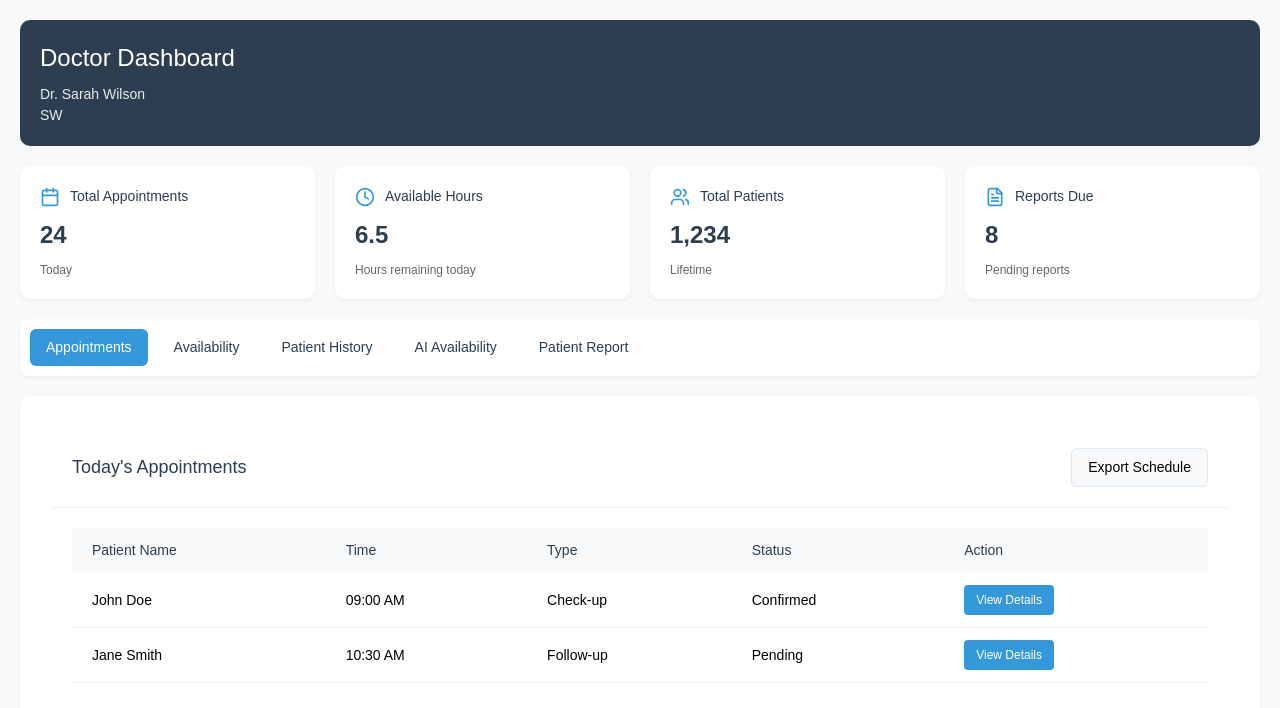
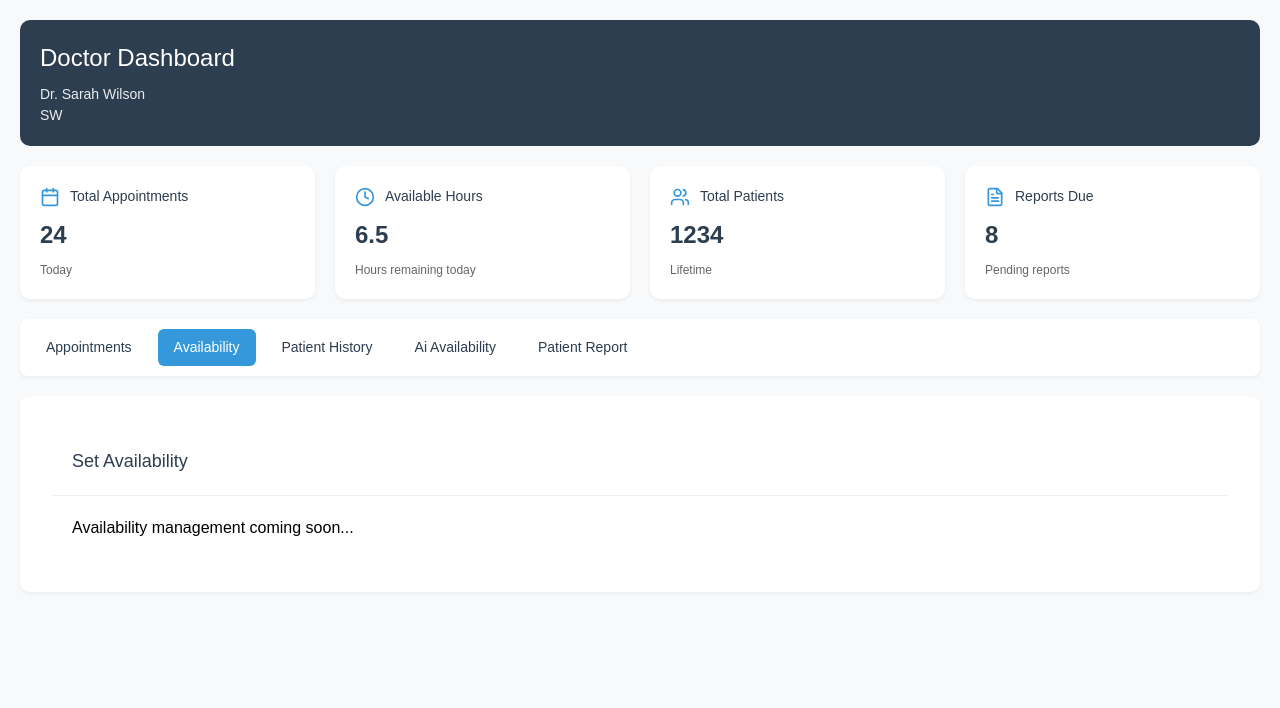
Before and after one commit to Mekala-Sanjith3/Healthcare_Appointment_System_Project, a React (Vite) app in the folder HealthCare/: page /doctor-dashboard in a window 1280 px wide. Both pictures are taken after a click on the button "Availability". Shown: the top 708 px of the page. Built offline with nearby package versions, Linux system fonts and the light colour scheme.

Commit message:
Doctor + Home PreFinal

```diff
--- a/HealthCare/src/components/pages/DoctorDashboard.jsx
+++ b/HealthCare/src/components/pages/DoctorDashboard.jsx
@@ -1,69 +1,146 @@
-import React, { useState } from "react"
-import { Calendar, Clock, FileText, History, Users, Search, Download } from "lucide-react"
-import { Card, CardContent, CardHeader, CardTitle } from "../../components/card"
-import { Tabs, TabsContent, TabsList, TabsTrigger } from "../../components/tabs"
-import { Table, TableBody, TableCell, TableHead, TableHeader, TableRow } from "../../components/table"
-import { Button } from "../../components/button"
-import { Input } from "../../components/input"
-import { Label } from "../../components/label"
-import { Switch } from "../../components/switch"
-import { LineChart, Line, XAxis, YAxis, CartesianGrid, Tooltip, Legend, ResponsiveContainer } from "recharts"
-import "../../styles/css-pages/DoctorDashboard.css"
+import React, { useState } from "react";
+import "../../styles/css-pages/DoctorDashboard.css";
+import { Calendar, Clock, Users, FileText } from "lucide-react";
 
 const DoctorDashboard = () => {
-  const [activeTab, setActiveTab] = useState("appointments")
-  const [date, setDate] = useState(new Date())
-
-  // Sample data (you would typically fetch this from an API)
-  const appointments = [
-    { id: 1, patientName: "John Doe", time: "09:00 AM", type: "Check-up", status: "Confirmed" },
-    { id: 2, patientName: "Jane Smith", time: "10:30 AM", type: "Follow-up", status: "Pending" },
-  ]
-
-  const patientHistory = [
+  const [activeTab, setActiveTab] = useState("appointments");
+  const [appointments] = useState([
     {
       id: 1,
       patientName: "John Doe",
-      lastVisit: "2024-01-15",
-      diagnosis: "Common Cold",
-      treatment: "Prescribed antibiotics",
+      time: "09:00 AM",
+      type: "Check-up",
+      status: "Confirmed"
     },
-    { id: 2, patientName: "Jane Smith", lastVisit: "2024-01-10", diagnosis: "Migraine", treatment: "Pain medication" },
-  ]
+    {
+      id: 2,
+      patientName: "Jane Smith",
+      time: "10:30 AM",
+      type: "Follow-up",
+      status: "Pending"
+    }
+  ]);
 
-  const aiData = [
-    { time: "9 AM", patients: 4, efficiency: 85 },
-    { time: "10 AM", patients: 6, efficiency: 90 },
-    { time: "11 AM", patients: 8, efficiency: 95 },
-    { time: "12 PM", patients: 4, efficiency: 80 },
-    { time: "1 PM", patients: 2, efficiency: 75 },
-    { time: "2 PM", patients: 5, efficiency: 85 },
-    { time: "3 PM", patients: 7, efficiency: 90 },
-    { time: "4 PM", patients: 3, efficiency: 80 },
-  ]
+  const [stats] = useState({
+    totalAppointments: 24,
+    availableHours: 6.5,
+    totalPatients: 1234,
+    reportsDue: 8
+  });
 
-  const reports = [
-    { id: 1, patientName: "John Doe", reportType: "Blood Test", date: "2024-01-20", status: "Pending" },
-    { id: 2, patientName: "Jane Smith", reportType: "X-Ray", date: "2024-01-19", status: "Completed" },
-  ]
+  // Handle tab changes
+  const handleTabChange = (tab) => {
+    setActiveTab(tab);
+  };
+
+  // Handle export schedule
+  const handleExportSchedule = () => {
+    console.log("Exporting schedule...");
+  };
+
+  // Handle view details
+  const handleViewDetails = (appointmentId) => {
+    console.log("Viewing details for appointment:", appointmentId);
+  };
+
+  // Render different content based on active tab
+  const renderTabContent = () => {
+    switch (activeTab) {
+      case "appointments":
+        return (
+          <div className="card">
+            <div className="card-header">
+              <h2 className="card-title">Today's Appointments</h2>
+              <button className="export-button" onClick={handleExportSchedule}>
+                Export Schedule
+              </button>
+            </div>
+            <div className="card-content">
+              <div className="table-container">
+                <table className="table">
+                  <thead>
+                    <tr>
+                      <th>Patient Name</th>
+                      <th>Time</th>
+                      <th>Type</th>
+                      <th>Status</th>
+                      <th>Action</th>
+                    </tr>
+                  </thead>
+                  <tbody>
+                    {appointments.map((appointment) => (
+                      <tr key={appointment.id}>
+                        <td>{appointment.patientName}</td>
+                        <td>{appointment.time}</td>
+                        <td>{appointment.type}</td>
+                        <td>{appointment.status}</td>
+                        <td>
+                          <button
+                            className="view-details-btn"
+                            onClick={() => handleViewDetails(appointment.id)}
+                          >
+                            View Details
+                          </button>
+                        </td>
+                      </tr>
+                    ))}
+                  </tbody>
+                </table>
+              </div>
+            </div>
+          </div>
+        );
+
+      case "availability":
+        return (
+          <div className="card">
+            <div className="card-header">
+              <h2 className="card-title">Set Availability</h2>
+            </div>
+            <div className="card-content">
+              <p>Availability management coming soon...</p>
+            </div>
+          </div>
+        );
+
+      case "patient-history":
+        return (
+          <div className="card">
+            <div className="card-header">
+              <h2 className="card-title">Patient History</h2>
+            </div>
+            <div className="card-content">
+              <p>Patient history records coming soon...</p>
+            </div>
+          </div>
+        );
+
+      default:
+        return (
+          <div className="card">
+            <div className="card-content">
+              <p>Content coming soon...</p>
+            </div>
+          </div>
+        );
+    }
+  };
 
   return (
     <div className="dashboard-container">
-      {/* Doctor Info Header */}
       <div className="dashboard-header">
         <h1>Doctor Dashboard</h1>
         <p>Dr. Sarah Wilson</p>
         <p>SW</p>
       </div>
 
-      {/* Stats Grid */}
       <div className="stats-grid">
         <div className="stat-card">
           <div className="stat-header">
             <Calendar className="stat-icon" />
             <h3>Total Appointments</h3>
           </div>
-          <div className="value">24</div>
+          <div className="value">{stats.totalAppointments}</div>
           <p className="stat-label">Today</p>
         </div>
 
@@ -72,7 +149,7 @@ const DoctorDashboard = () => {
             <Clock className="stat-icon" />
             <h3>Available Hours</h3>
           </div>
-          <div className="value">6.5</div>
+          <div className="value">{stats.availableHours}</div>
           <p className="stat-label">Hours remaining today</p>
         </div>
 
@@ -81,7 +158,7 @@ const DoctorDashboard = () => {
             <Users className="stat-icon" />
             <h3>Total Patients</h3>
           </div>
-          <div className="value">1,234</div>
+          <div className="value">{stats.totalPatients}</div>
           <p className="stat-label">Lifetime</p>
         </div>
 
@@ -90,64 +167,27 @@ const DoctorDashboard = () => {
             <FileText className="stat-icon" />
             <h3>Reports Due</h3>
           </div>
-          <div className="value">8</div>
+          <div className="value">{stats.reportsDue}</div>
           <p className="stat-label">Pending reports</p>
         </div>
       </div>
 
-      {/* Tabs */}
       <div className="tabs-list">
-        <button className="tab-trigger" data-state="active">Appointments</button>
-        <button className="tab-trigger">Availability</button>
-        <button className="tab-trigger">Patient History</button>
-        <button className="tab-trigger">AI Availability</button>
-        <button className="tab-trigger">Patient Report</button>
+        {["appointments", "availability", "patient-history", "ai-availability", "patient-report"].map((tab) => (
+          <button
+            key={tab}
+            className={`tab-trigger ${activeTab === tab ? "active" : ""}`}
+            data-state={activeTab === tab ? "active" : ""}
+            onClick={() => handleTabChange(tab)}
+          >
+            {tab.split("-").map(word => word.charAt(0).toUpperCase() + word.slice(1)).join(" ")}
+          </button>
+        ))}
       </div>
 
-      {/* Today's Appointments */}
-      <div className="card">
-        <div className="card-header">
-          <h2 className="card-title">Today's Appointments</h2>
-          <button className="export-button">Export Schedule</button>
-        </div>
-        <div className="card-content">
-          <div className="table-container">
-            <table className="table">
-              <thead>
-                <tr>
-                  <th>Patient Name</th>
-                  <th>Time</th>
-                  <th>Type</th>
-                  <th>Status</th>
-                  <th>Action</th>
-                </tr>
-              </thead>
-              <tbody>
-                <tr>
-                  <td>John Doe</td>
-                  <td>09:00 AM</td>
-                  <td>Check-up</td>
-                  <td>Confirmed</td>
-                  <td>
-                    <button className="view-details-btn">View Details</button>
-                  </td>
-                </tr>
-                <tr>
-                  <td>Jane Smith</td>
-                  <td>10:30 AM</td>
-                  <td>Follow-up</td>
-                  <td>Pending</td>
-                  <td>
-                    <button className="view-details-btn">View Details</button>
-                  </td>
-                </tr>
-              </tbody>
-            </table>
-          </div>
-        </div>
-      </div>
+      {renderTabContent()}
     </div>
-  )
-}
+  );
+};
 
-export default DoctorDashboard
+export default DoctorDashboard;
--- a/HealthCare/src/styles/css-pages/DoctorDashboard.css
+++ b/HealthCare/src/styles/css-pages/DoctorDashboard.css
@@ -196,3 +196,71 @@
 }
 
 /* Add any other custom styles you need */
+
+.status-select {
+  padding: 4px 8px;
+  border: 1px solid #e2e8f0;
+  border-radius: 4px;
+  font-size: 14px;
+  color: #2c3e50;
+}
+
+.status-select option {
+  padding: 4px;
+}
+
+/* Modal styles for appointment details */
+.modal-overlay {
+  position: fixed;
+  top: 0;
+  left: 0;
+  right: 0;
+  bottom: 0;
+  background: rgba(0, 0, 0, 0.5);
+  display: flex;
+  justify-content: center;
+  align-items: center;
+  z-index: 1000;
+}
+
+.modal-content {
+  background: white;
+  padding: 20px;
+  border-radius: 10px;
+  max-width: 500px;
+  width: 90%;
+}
+
+/* Loading state */
+.loading-spinner {
+  display: flex;
+  justify-content: center;
+  align-items: center;
+  padding: 20px;
+}
+
+/* Empty state */
+.empty-state {
+  text-align: center;
+  padding: 40px;
+  color: #666;
+}
+
+/* Success/Error messages */
+.message {
+  padding: 10px;
+  border-radius: 4px;
+  margin-bottom: 10px;
+}
+
+.message.success {
+  background: #d4edda;
+  color: #155724;
+  border: 1px solid #c3e6cb;
+}
+
+.message.error {
+  background: #f8d7da;
+  color: #721c24;
+  border: 1px solid #f5c6cb;
+}
```
